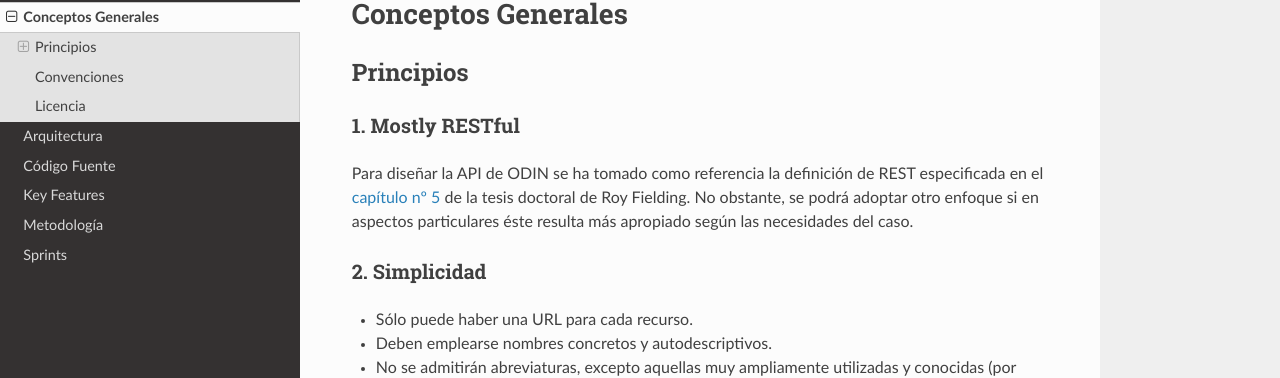
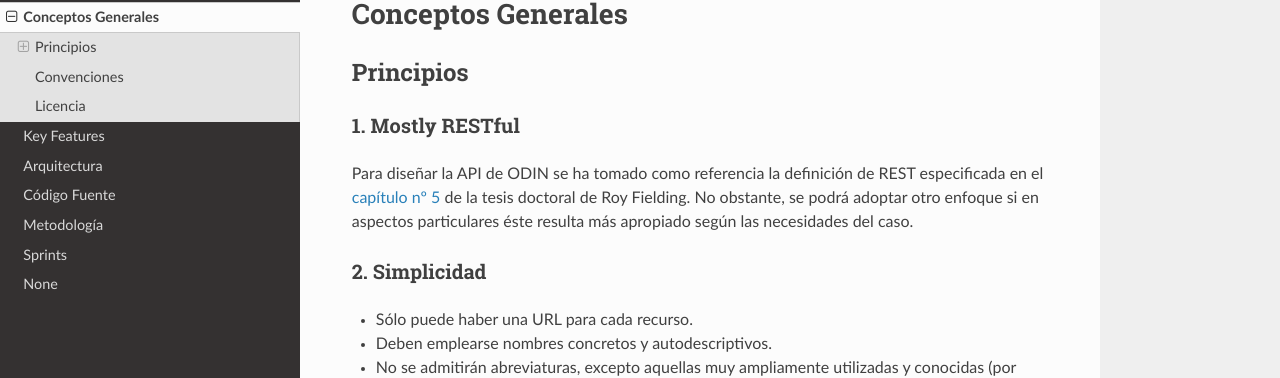
Before and after one commit to odin-unlp/odin-tech-docs, an MkDocs documentation site: the page built from docs/index.md, in a window 1280 px wide. Shown: the part 104-482 px from the top of the page. Built offline with MkDocs 1.6.1, drawn with Linux system fonts in a browser that asks for light colours; nearby versions of some CDN libraries; old or Windows-style settings are respelled for this version of MkDocs; some of the changed lines change nothing that is shown.

Commit message:
Reordered pages

```diff
--- a/mkdocs.yml
+++ b/mkdocs.yml
@@ -1,3 +1,11 @@
 site_name: ODIN
 theme: readthedocs
 repo_url: https://github.com/gcba-odin/odin-tech-docs
+pages:
+    - 'index.md'
+    - 'Key_Features.md'
+    - 'Arquitectura.md'
+    - 'Codigo_Fuente.md'
+    - 'Metodologia.md'
+    - 'Sprints.md'
+    - 'Links.md'
```
